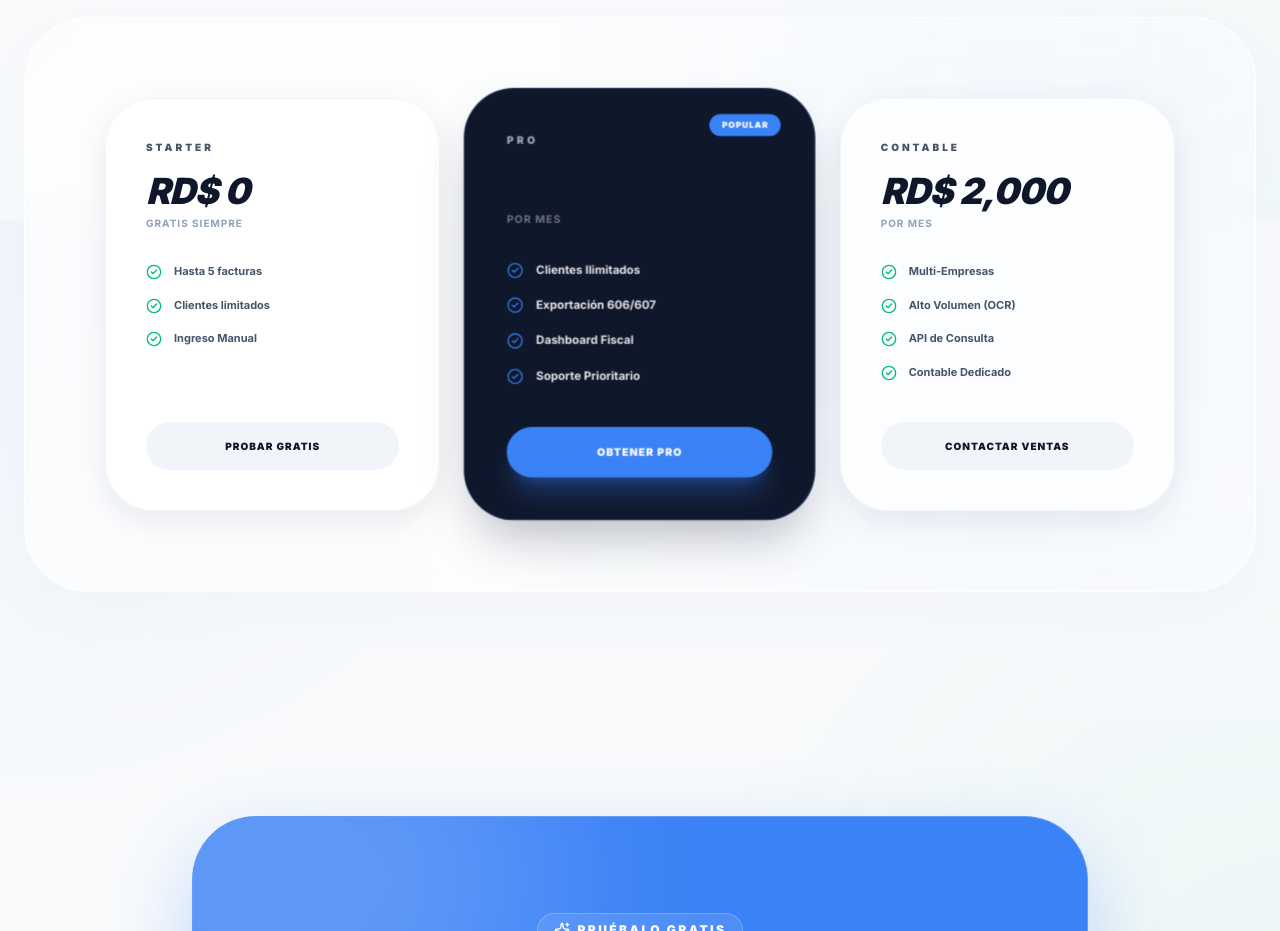
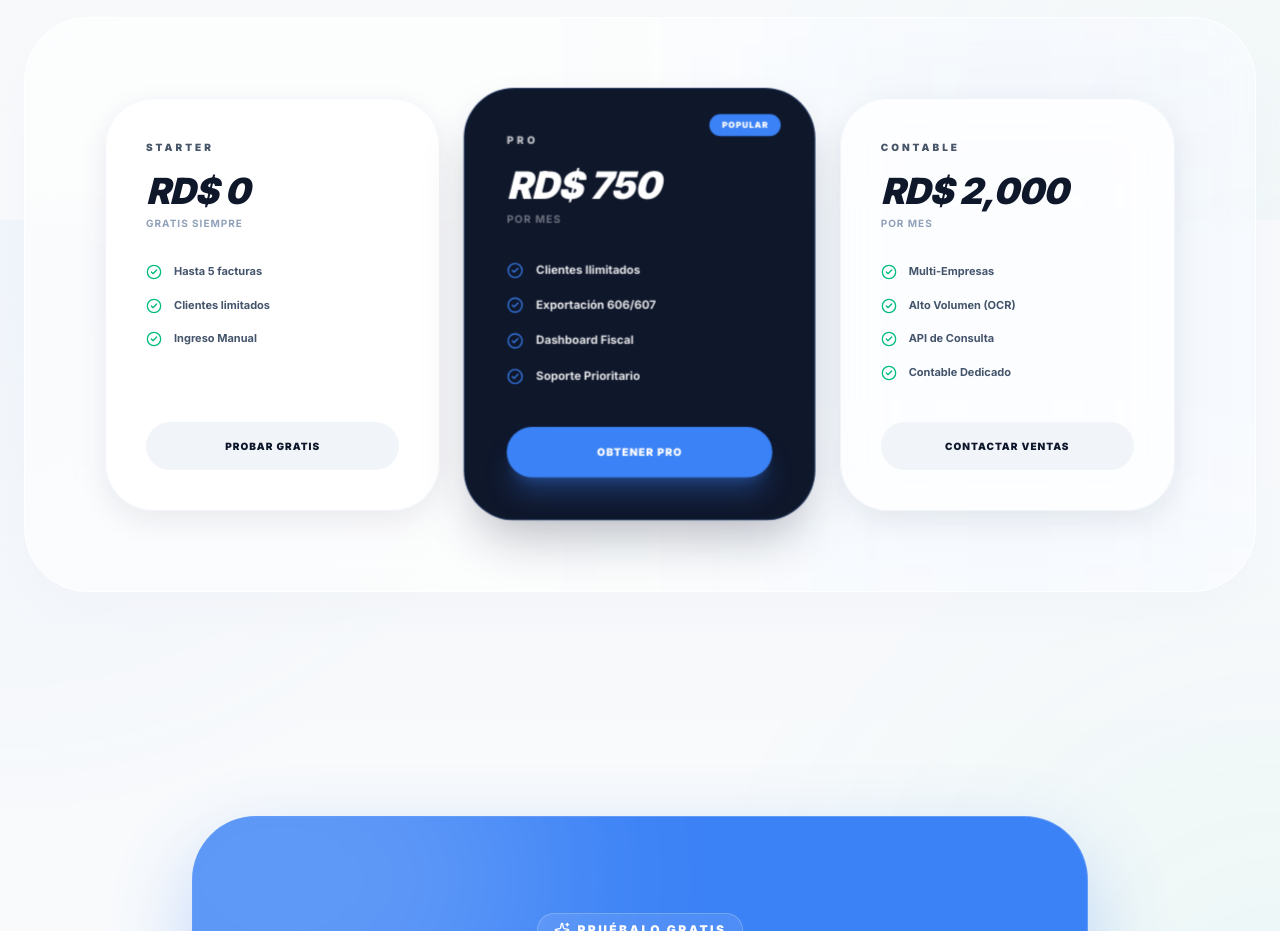
Before and after one commit to WaldoCust/cuentas-claras-rd, a Next.js app: page / in a window 1280 px wide. Shown: the part 4580-5511 px from the top of the page. Built offline with nearby package versions, Linux system fonts and the light colour scheme; no server answers.

Commit message:
style: Force Pro price white visibility

```diff
--- a/src/components/landing/PricingPreview.jsx
+++ b/src/components/landing/PricingPreview.jsx
@@ -35,10 +35,10 @@ export default function PricingPreview() {
             <div className="glass-card bg-slate-900 rounded-[3rem] p-10 text-white shadow-2xl shadow-slate-900/30 flex flex-col scale-105 border-primary/20 relative">
               <div className="absolute top-6 right-8 px-3 py-1 bg-primary rounded-full text-[8px] font-black uppercase tracking-widest">Popular</div>
               <div className="space-y-4 mb-8">
-                 <p className="text-[10px] uppercase font-black tracking-[0.3em] opacity-60">Pro</p>
+                 <p className="text-[10px] uppercase font-black tracking-[0.3em]" style={{ color: 'rgba(255,255,255,0.7)' }}>Pro</p>
                  <div className="flex flex-col">
-                    <h3 className="text-4xl font-black italic">RD$ 750</h3>
-                    <p className="text-[10px] opacity-40 font-bold uppercase tracking-widest mt-1">Por Mes</p>
+                    <h3 className="text-4xl font-black italic" style={{ color: 'white' }}>RD$ 750</h3>
+                    <p className="text-[10px] font-bold uppercase tracking-widest mt-1" style={{ color: 'rgba(255,255,255,0.4)' }}>Por Mes</p>
                  </div>
               </div>
               <ul className="space-y-4 mb-10 flex-1">
```
